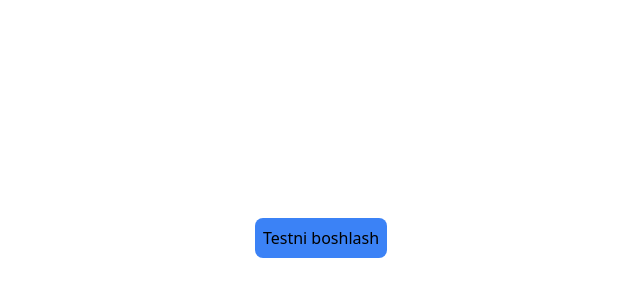
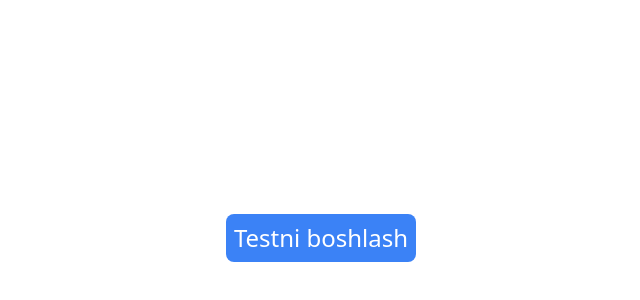
Before and after one commit to accauntforwork/yakuniyUchun, a React (Vite) app: page / in a window 1280 px wide. Shown: the part 186-486 px from the top of the page, without its empty margins (319-959 px from the left). Built offline with nearby package versions, Linux system fonts and the light colour scheme.

Commit message:
change start button

```diff
--- a/src/Test.jsx
+++ b/src/Test.jsx
@@ -82,7 +82,7 @@ function Test() {
       {!isTestStarted && (
         <div className="w-[100vw] h-[100vh] flex justify-center items-center">
           <button
-            className="bg-blue-500 rounded-lg mt-4 p-2"
+            className="bg-blue-500 rounded-lg mt-4 p-2 text-white text-2xl"
             onClick={startTest}
           >
             Testni boshlash
```
